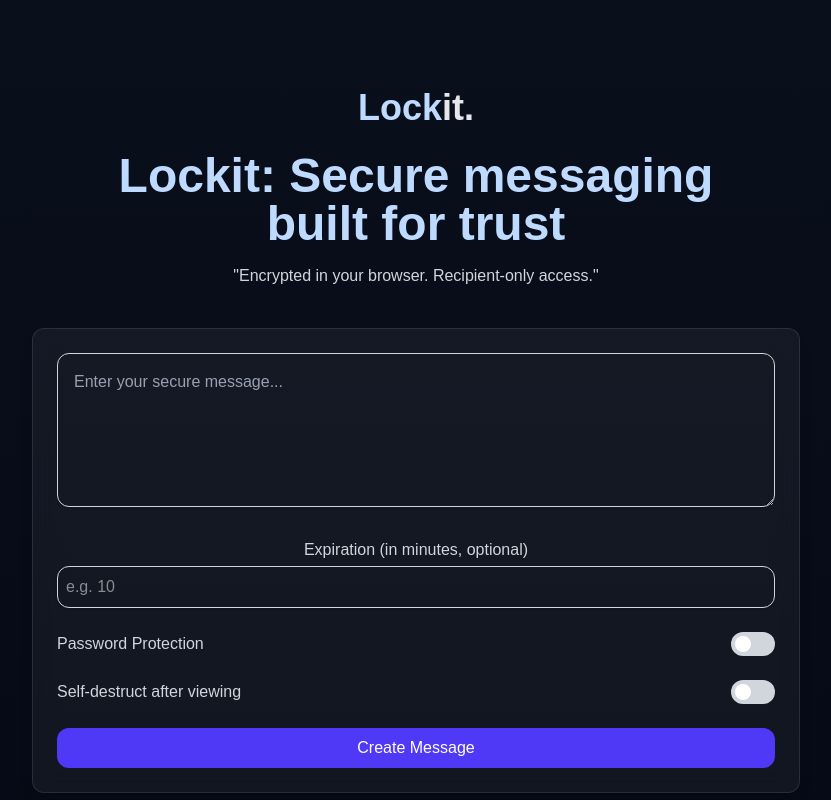
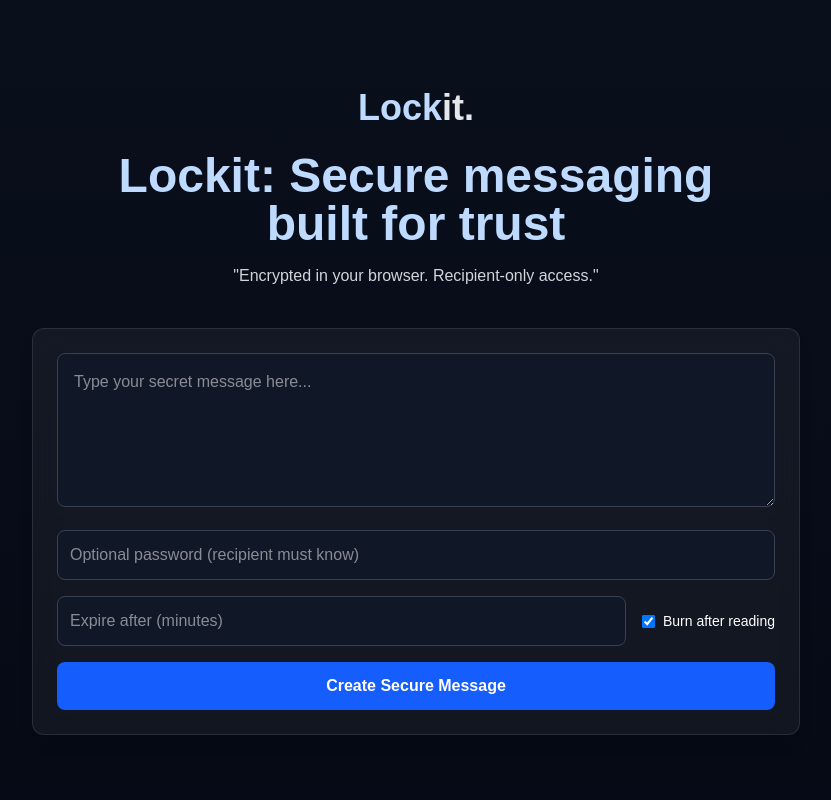
Before and after one commit to devtofunmi/lockit, a Next.js app: page / in a window 1280 px wide. Shown: the top 800 px of the page, without its empty margins (224-1055 px from the left). Built offline with nearby package versions, Linux system fonts and the light colour scheme.

Commit message:
bunch of beans code

```diff
--- a/components/MessageForm.tsx
+++ b/components/MessageForm.tsx
@@ -1,159 +1,126 @@
 'use client';
 
 import { useState } from 'react';
-import toast, { Toaster } from 'react-hot-toast';
+import toast from 'react-hot-toast';
 import Modal from './SucessModal';
 
-const MessageForm: React.FC = () => {
-  const [messageContent, setMessageContent] = useState('');
+export default function MessageForm() {
+  const [message, setMessage] = useState('');
+  const [password, setPassword] = useState('');
+  const [expiration, setExpiration] = useState<number | null>(null);
+  const [burnAfterReading, setBurnAfterReading] = useState(true);
   const [loading, setLoading] = useState(false);
-  const [expirationMinutes, setExpirationMinutes] = useState<number | ''>('');
-  const [enablePassword, setEnablePassword] = useState(false);
-  const [password, setPassword] = useState('');
-  const [selfDestruct, setSelfDestruct] = useState(false);
-
-  // Modal state
-  const [showModal, setShowModal] = useState(false);
-  const [generatedLink, setGeneratedLink] = useState('');
+  const [link, setLink] = useState('');
 
   const handleSubmit = async (e: React.FormEvent) => {
     e.preventDefault();
 
-    if (!messageContent.trim()) {
+    if (!message.trim()) {
       toast.error('Message cannot be empty');
       return;
     }
-    if (enablePassword && !password) {
-      toast.error('Password cannot be empty');
-      return;
-    }
+
     setLoading(true);
-
     try {
-      const payload: any = {
-        content: messageContent,
-        burnAfterReading: selfDestruct,
+      const requestBody: {
+        message: string;
+        expirationMinutes: number | null;
+        burnAfterReading: boolean;
+        password?: string;
+      } = {
+        message,
+        expirationMinutes: expiration,
+        burnAfterReading,
       };
 
-      if (enablePassword && password) {
-        payload.password = password;
+      if (password.trim()) {
+        requestBody.password = password.trim();
       }
-      if (expirationMinutes) {
-        payload.expirationMinutes = Number(expirationMinutes);
-      }
-
-
 
       const res = await fetch('https://lockit.up.railway.app/message', {
         method: 'POST',
         headers: { 'Content-Type': 'application/json' },
-        body: JSON.stringify(payload),
+        body: JSON.stringify(requestBody),
       });
 
-      const data = await res.json();
+      const data = await res.text();
 
-      if (!res.ok) {
-        toast.error(data.message || 'Something went wrong');
-        return;
+      if (res.ok) {
+        const parsedData = JSON.parse(data);
+        const generatedLink = `${window.location.origin}/m/${parsedData.id}`; // ✅ updated here
+        setLink(generatedLink);
+        toast.success('Message created!');
+      } else {
+        throw new Error(data || 'Something went wrong');
       }
-
-      // Use short ID in the frontend link
-      const link = `${window.location.origin}/msg/${data.id}`;
-      setGeneratedLink(link);
-      setShowModal(true);
-
-      // Reset form
-      setMessageContent('');
-      setPassword('');
-      setEnablePassword(false);
-      setExpirationMinutes('');
-      setSelfDestruct(false);
-    } catch (err) {
-      toast.error('Failed to send message');
+    } catch (err: any) {
+      console.error('Error:', err);
+      toast.error(err.message || 'Error sending message');
     } finally {
       setLoading(false);
     }
   };
 
+
+
+
+
   return (
-    <>
-      <Toaster position="top-right" />
-      <form onSubmit={handleSubmit} className="space-y-6">
+    <div>
+    <form onSubmit={handleSubmit} className="space-y-4">
       <textarea
-          className="w-full p-4 border border-gray-300 text-white rounded-xl shadow-sm focus:outline-none focus:ring-2 focus:ring-indigo-500 placeholder-gray-400 transition bg-transparent"
-          placeholder="Enter your secure message..."
-          value={messageContent}
-          onChange={(e) => setMessageContent(e.target.value)}
         rows={5}
+        value={message}
+        onChange={(e) => setMessage(e.target.value)}
+        placeholder="Type your secret message here..."
+        className="w-full p-4 rounded-lg bg-gray-900 text-white border border-gray-700"
+        required
       />
 
-        <div>
-          <label htmlFor="expiration" className="block text-gray-300 mb-1">
-            Expiration (in minutes, optional)
-          </label>
-          <input
-            type="number"
-            id="expiration"
-            value={expirationMinutes}
-            min={1}
-            onChange={(e) => setExpirationMinutes(e.target.value ? parseInt(e.target.value) : '')}
-            placeholder="e.g. 10"
-            className="w-full p-2 border border-gray-300 rounded-xl shadow-sm"
-          />
-        </div>
-
-        <div className="flex items-center justify-between">
-          <span className="text-gray-300">Password Protection</span>
-          <label className="relative inline-flex items-center cursor-pointer">
-            <input
-              type="checkbox"
-              checked={enablePassword}
-              onChange={() => setEnablePassword(!enablePassword)}
-              className="sr-only peer"
-            />
-            <div className="w-11 h-6 bg-gray-300 peer-focus:outline-none rounded-full peer-checked:bg-indigo-600 transition-all"></div>
-            <div className="absolute left-1 top-1 w-4 h-4 bg-white rounded-full transition-transform peer-checked:translate-x-full"></div>
-          </label>
-        </div>
-
-        {enablePassword && (
       <input
         type="password"
         value={password}
         onChange={(e) => setPassword(e.target.value)}
-            className="w-full p-2 border border-gray-300 rounded-xl shadow-sm"
-            placeholder="Enter password"
+        placeholder="Optional password (recipient must know)"
+        className="w-full p-3 rounded-lg bg-gray-900 text-white border border-gray-700"
       />
-        )}
 
-        <div className="flex items-center justify-between">
-          <span className="text-gray-300">Self-destruct after viewing</span>
-          <label className="relative inline-flex items-center cursor-pointer">
+      <div className="flex flex-col sm:flex-row gap-4 items-start sm:items-center">
+        <input
+          type="number"
+          value={expiration ?? ''}
+          onChange={(e) => setExpiration(e.target.value ? Number(e.target.value) : null)}
+          placeholder="Expire after (minutes)"
+          className="flex-1 p-3 rounded-lg bg-gray-900 text-white border border-gray-700"
+        />
+
+        <label className="flex items-center gap-2 text-sm">
           <input
             type="checkbox"
-              checked={selfDestruct}
-              onChange={() => setSelfDestruct(!selfDestruct)}
-              className="sr-only peer"
+            checked={burnAfterReading}
+            onChange={(e) => setBurnAfterReading(e.target.checked)}
           />
-            <div className="w-11 h-6 bg-gray-300 peer-focus:outline-none rounded-full peer-checked:bg-indigo-600 transition-all"></div>
-            <div className="absolute left-1 top-1 w-4 h-4 bg-white rounded-full transition-transform peer-checked:translate-x-full"></div>
+          Burn after reading
         </label>
       </div>
 
       <button
         type="submit"
         disabled={loading}
-          className="w-full bg-indigo-600 cursor-pointer hover:bg-indigo-700 text-white font-medium py-2 px-4 rounded-xl transition"
+        className="w-full bg-blue-600 hover:bg-blue-700 text-white font-semibold px-4 py-3 rounded-lg"
       >
-          {loading ? 'Creating...' : 'Create Message'}
+        {loading ? 'Encrypting...' : 'Create Secure Message'}
       </button>
+
+
+
     </form>
-
-      {showModal && (
-        <Modal link={generatedLink} onClose={() => setShowModal(false)} />
+    {link && (
+  <Modal
+    link={link}
+    onClose={() => setLink('')}
+  />
 )}
-    </>
+    </div>
   );
-};
-
-export default MessageForm;
+}
--- a/package.json
+++ b/package.json
@@ -13,7 +13,7 @@
     "crypto-js": "^4.2.0",
     "framer-motion": "^12.9.4",
     "nanoid": "^5.1.5",
-    "next": "15.3.1",
+    "next": "^15.3.1",
     "react": "^19.0.0",
     "react-dom": "^19.0.0",
     "react-hot-toast": "^2.5.2",
--- a/pages/m/[messageId].tsx
+++ b/pages/m/[messageId].tsx
@@ -1,43 +1,62 @@
 'use client';
 
 import { useEffect, useState } from 'react';
-import { useSearchParams } from 'next/navigation';
-
+import { useRouter } from 'next/router';
 import toast from 'react-hot-toast';
 import { BiCopyAlt, BiLoader } from 'react-icons/bi';
 import { FiAlertTriangle } from 'react-icons/fi';
 
 const MessagePage = () => {
-  const [loading, setLoading] = useState(true);
+  const [loading, setLoading] = useState(false);
   const [message, setMessage] = useState('');
   const [error, setError] = useState('');
-  const params = useSearchParams();
-  const id = params.get('id');
+  const [password, setPassword] = useState('');
+  const [showPasswordField, setShowPasswordField] = useState(false);
+  const [hasTriedPassword, setHasTriedPassword] = useState(false);
 
-  useEffect(() => {
-    if (!id) {
+  const router = useRouter();
+  const { messageid } = router.query;
+
+  const fetchMessage = async () => {
+    if (!messageid || typeof messageid !== 'string') {
       setError('Invalid link');
       setLoading(false);
       return;
     }
 
-    const fetchMessage = async () => {
+    setLoading(true);
+    setError('');
+    setMessage('');
+
     try {
-        const res = await fetch(`https://lockit.up.railway.app/messages/${id}`);
+      const url = `https://lockit.up.railway.app/message/${messageid}${password ? `?password=${encodeURIComponent(password)}` : ''}`;
+      const res = await fetch(url);
       const data = await res.json();
 
-        if (!res.ok) throw new Error(data.message || 'Message not found');
+      if (!res.ok) {
+        if (data.error?.toLowerCase().includes('password')) {
+          setShowPasswordField(true);
+        }
+        throw new Error(data.error || 'Message not found');
+      }
 
       setMessage(data.message);
+      setShowPasswordField(false);
     } catch (err: any) {
       setError(err.message || 'Something went wrong');
     } finally {
       setLoading(false);
+      setHasTriedPassword(true);
     }
   };
 
+  useEffect(() => {
+    if (!router.isReady) return;
+    if (typeof messageid === 'string') {
       fetchMessage();
-  }, [id]);
+    }
+  }, [router.isReady, messageid]);
+
 
   const copyToClipboard = () => {
     navigator.clipboard.writeText(message);
@@ -55,10 +74,30 @@ const MessagePage = () => {
             <span>Loading...</span>
           </div>
         ) : error ? (
+          <>
             <div className="text-red-200">
               <FiAlertTriangle className="mx-auto mb-2" />
               <p>{error}</p>
             </div>
+
+            {showPasswordField && (
+              <div className="space-y-4">
+                <input
+                  type="password"
+                  placeholder="Enter password"
+                  value={password}
+                  onChange={(e) => setPassword(e.target.value)}
+                  className="w-full px-4 py-2 rounded-lg text-black"
+                />
+                <button
+                  onClick={fetchMessage}
+                  className="bg-white text-indigo-600 font-semibold px-4 py-2 rounded-xl hover:bg-gray-100 transition"
+                >
+                  Try Again
+                </button>
+              </div>
+            )}
+          </>
         ) : (
           <>
             <div className="bg-white text-gray-900 rounded-lg p-4 break-words">
```
Also changed, not shown: components/SucessModal.tsx (+11 -12 lines), 1 other file (tests, documents, lock files or other folders). Lines whose indentation alone changed are shown as unchanged.
